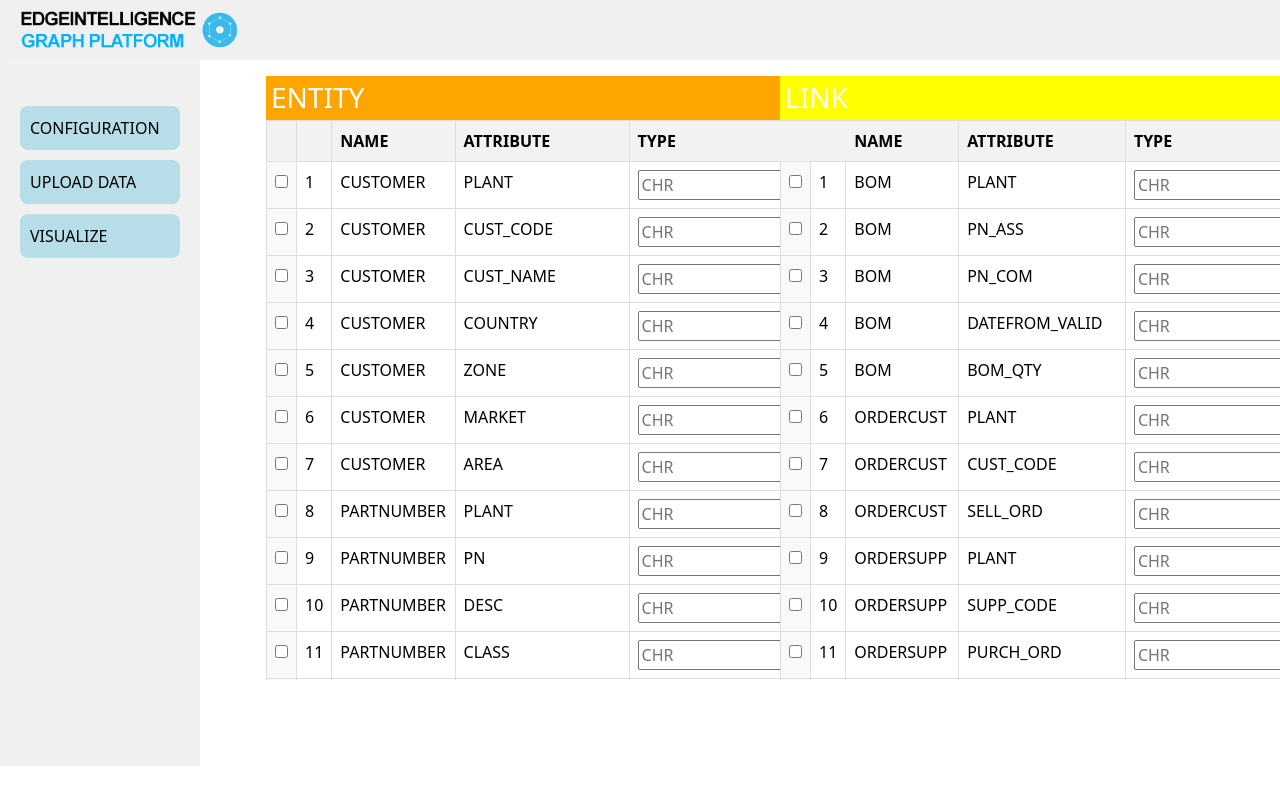
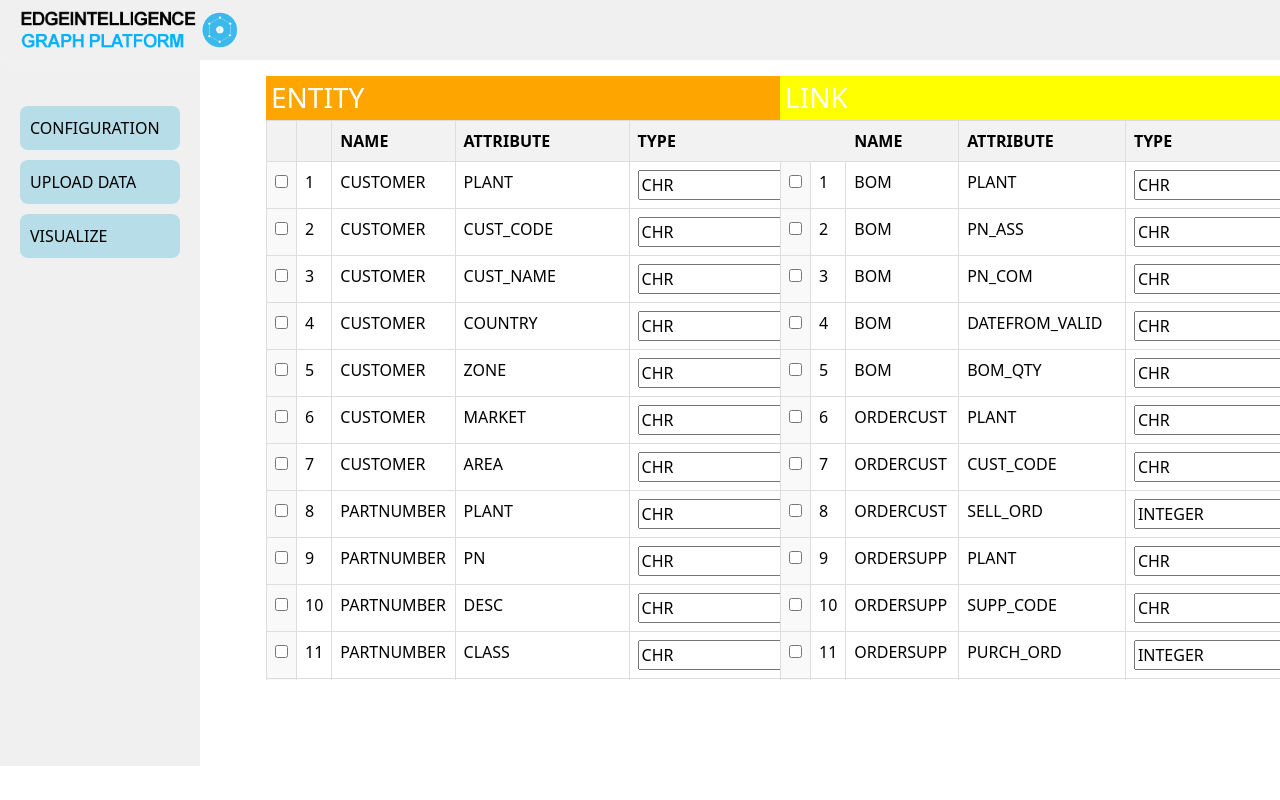
Before and after one commit to aamir910/3d-force-network-graph-, a React (Vite) app: page / in a window 1280 px wide. Shown: the top 800 px of the page. Built offline with nearby package versions, Linux system fonts and the light colour scheme.

Commit message:
update that one i have change it to that

```diff
--- a/src/components/Maincontent/Maincontent.jsx
+++ b/src/components/Maincontent/Maincontent.jsx
@@ -109,6 +109,17 @@ const MainContent = () => {
     }
   };
 
+
+  const determineType = (attribute) => {
+    const integerAttributes = [
+      "BOMLEV",
+      "PURCH_ORD",
+      "SELL_ORD",
+      "PURCH_ITEM",
+    ];
+    return integerAttributes.includes(attribute) ? "INTEGER" : "CHR";
+  };
+
   return (
     <>
     <Navbar image = "newedgeintelligence.png" color= "#f0f0f0"/>
@@ -146,7 +157,14 @@ const MainContent = () => {
                             <td>{rowCount}</td>
                             <td>{getEntityName(filePath)}</td>
                             <td>{header}</td>
-                            <td><input type="text" placeholder="CHR"   /></td>
+
+                            <td>
+                               <input
+                                    type="text"
+                                    value={determineType(header)}
+
+                                  />
+                                  </td>
                           </tr>
                         ))
                     )}
@@ -184,7 +202,11 @@ const MainContent = () => {
 
                             <td>{header}</td>
 
-                            <td><input type="text" placeholder="CHR" /></td>
+                            <td> <input
+                                    type="text"
+                                    value={determineType(header)}
+
+                                  /></td>
                           </tr>
                         ))
                     )}
```
